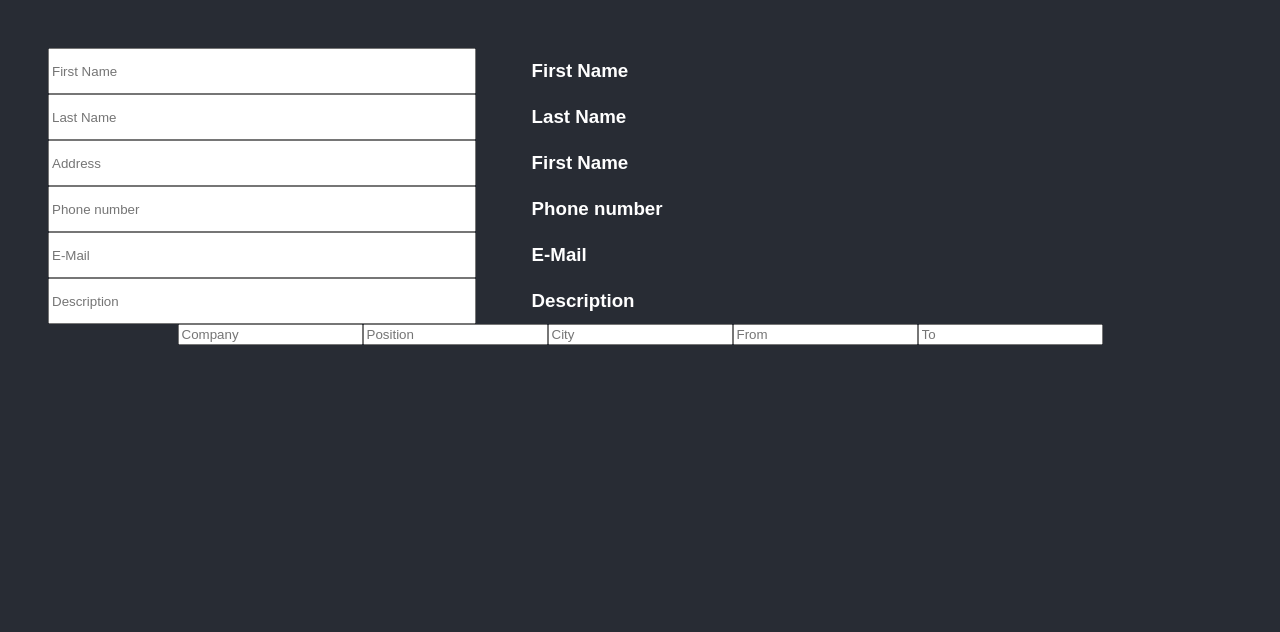
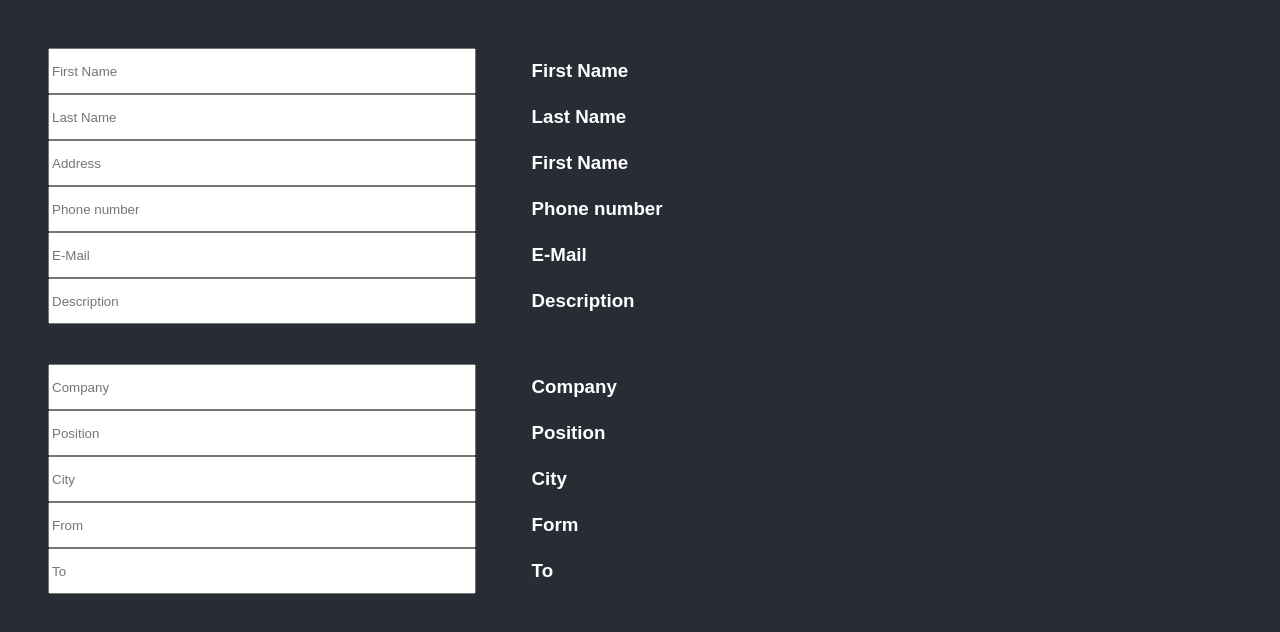
Before and after one commit to fufako/cv-react-app, a React (Create React App) app: page / in a window 1280 px wide. Shown: the top 632 px of the page. Built offline with nearby package versions, Linux system fonts and the light colour scheme.

Commit message:
Add update funcs, content and styling to Experience

```diff
--- a/src/App.css
+++ b/src/App.css
@@ -9,27 +9,41 @@ body {
   display: flex;
   flex-direction: column;
 }
-#Personal {
+#Personal,
+#Experience {
   display: flex;
   gap: 20px;
   align-items: center;
   justify-content: center;
 }
-#personal-preview {
+#Personal {
+  margin-bottom: 40px;
+}
+#personal-preview,
+#experience-preview {
   width: 60%;
   min-width: 420px;
 }
-.personal-preview-info {
+.personal-preview-info,
+.experience-preview-info {
   display: flex;
   align-items: center;
   flex: 1;
   height: 46px;
 }
-#personal-form {
+#personal-form,
+#experience-form {
   height: 100%;
   flex: 1 1 auto;
   margin: 0 auto;
   display: block;
+}
+#personal-form input,
+#experience-form input {
+  height: 40px;
+  width: 90%;
+  display: block;
+  min-width: 420px;
 }
 #personal-form input {
   height: 40px;
--- a/src/components/Experience.js
+++ b/src/components/Experience.js
@@ -11,17 +11,80 @@ class Experience extends Component {
       end: "",
     }
   }
-
+  updateCompany = (e) => {
+    this.setState({ company: e.target.value })
+  }
+  updateTitle = (e) => {
+    this.setState({ title: e.target.value })
+  }
+  updateCity = (e) => {
+    this.setState({ city: e.target.value })
+  }
+  updateStart = (e) => {
+    this.setState({ start: e.target.value })
+  }
+  updateEnd = (e) => {
+    this.setState({ end: e.target.value })
+  }
   render() {
     return (
       <div id="Experience">
-        <form>
-          <input placeholder="Company" />
-          <input placeholder="Position" />
-          <input placeholder="City" />
-          <input placeholder="From" />
-          <input placeholder="To" />
-        </form>
+        <div id="experience-form">
+          <form>
+            <input
+              placeholder="Company"
+              onChange={(e) => {
+                this.updateCompany(e)
+              }}
+            />
+            <input
+              placeholder="Position"
+              onChange={(e) => {
+                this.updateTitle(e)
+              }}
+            />
+            <input
+              placeholder="City"
+              onChange={(e) => {
+                this.updateCity(e)
+              }}
+            />
+            <input
+              placeholder="From"
+              onChange={(e) => {
+                this.updateStart(e)
+              }}
+            />
+            <input
+              placeholder="To"
+              onChange={(e) => {
+                this.updateEnd(e)
+              }}
+            />
+          </form>
+        </div>
+        <div id="experience-preview">
+          <div id="company" className="experience-preview-info">
+            <h3>Company</h3>
+            {this.state.company}
+          </div>
+          <div id="title" className="experience-preview-info">
+            <h3>Position</h3>
+            {this.state.title}
+          </div>
+          <div id="city" className="experience-preview-info">
+            <h3>City</h3>
+            {this.state.city}
+          </div>
+          <div id="start" className="experience-preview-info">
+            <h3>Form</h3>
+            {this.state.start}
+          </div>
+          <div id="To" className="experience-preview-info">
+            <h3>To</h3>
+            {this.state.end}
+          </div>
+        </div>
       </div>
     )
   }
```
